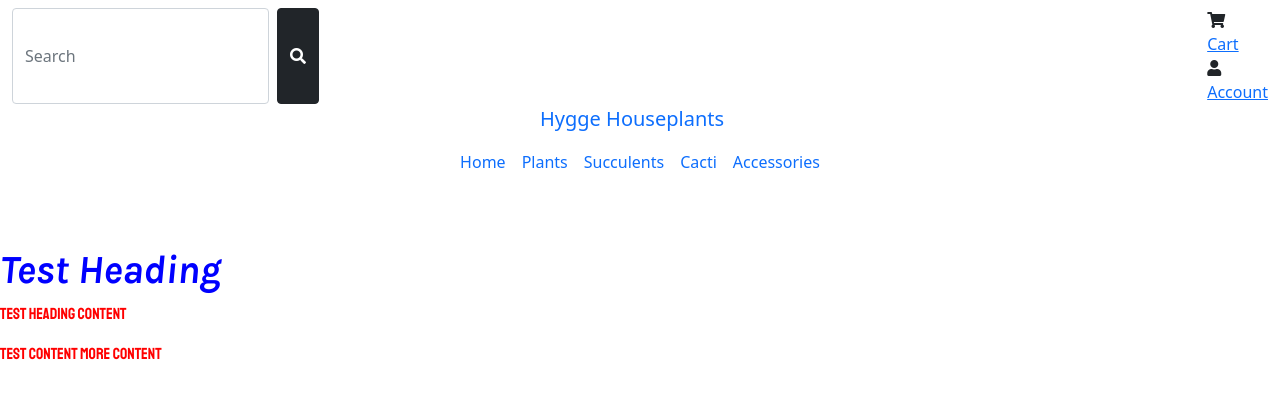
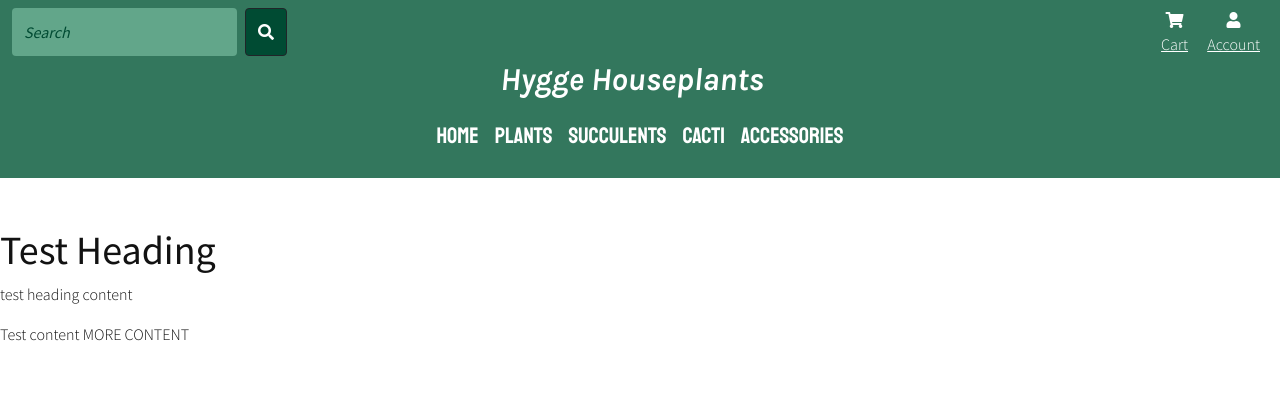
Before and after one commit to nickassafkirk/hygge_houseplants, a Django app: template index/templates/index/index.html in a window 1280 px wide. Shown: the top 399 px of the page. Run offline with Django 3.2, Linux system fonts and the light colour scheme; the template is opened without the code that fills it, so the values that code supplies are empty.

Commit message:
Add header styling for base.html

```diff
--- a/static/css/style.css
+++ b/static/css/style.css
@@ -5,14 +5,98 @@
     --main: 'Source Sans Pro', sans-serif;
     --head: 'Staatliches', cursive;
 
+    --grn: #33775d;
+    --grn-dark: #004b33;
+    --grn-light: #62a68a;
+
+    --terra: #c67859;
+    --terra-dark: #924b2f;
+    --terra-light: #fca886;
+
 }
 
-p{
-    font-family: var(--head);
-    color: red;
+body {
+    font-family: var(--main);
+    color: #121212;
+    font-weight: 300;
 }
 
-h1{
+/* Header */
+
+.header-custom {
+    background:var(--grn);
+    color: #fff;
+}
+
+.header-custom a {
+    color: #fff;
+}
+
+.navbar-brand {
     font-family: var(--hygge);
-    color: blue;
+    font-size: 1.4rem;
 }
+
+.hygge {
+    font-family: var(--hygge) !important;
+    color: #fff;
+}
+
+.nav-link{
+    font-family: var(--head);
+    font-size: 1.2rem;
+}
+
+.nav-link:hover,
+.nav-link:focus,
+.nav-link:active {
+    color: var(--terra);
+}
+
+.navbar-toggler{
+    color: #fff;
+}
+
+/* Search area */
+
+.site-search{
+    background: var(--grn-light);
+    border: none;
+}
+
+.site-search::placeholder {
+    color:var(--grn-dark);
+    font-style: italic;
+}
+
+.btn-dark {
+    background: var(--grn-dark);
+    color: #fff;
+}
+
+/* Account & Cart Area */
+
+.user-area {
+     text-align: center;
+}
+
+.user-area-link {
+    display: inline-block;
+    margin: 0 .5rem;
+    font-size: 0.75rem;
+}
+
+
+@media screen and (min-width: 992px) {
+    .user-area-link {
+        font-size: 1rem;
+    }
+
+    .navbar-brand {
+        font-size: 2rem;
+    }
+
+    .nav-link {
+        font-size: 1.4rem;
+    }
+}
```
